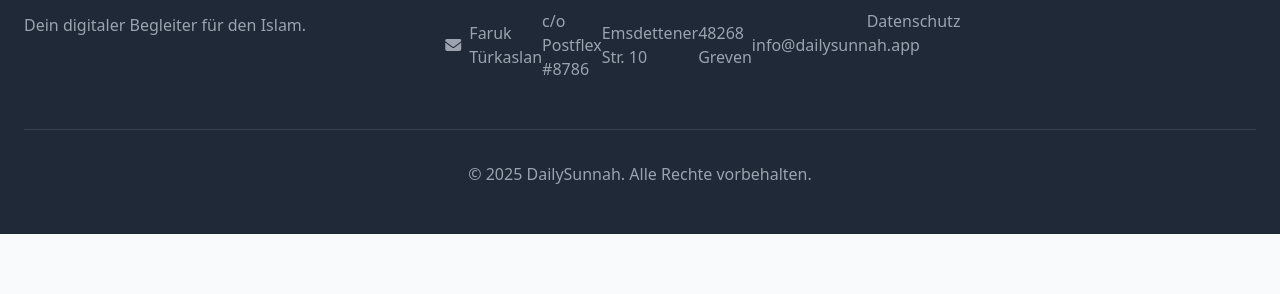
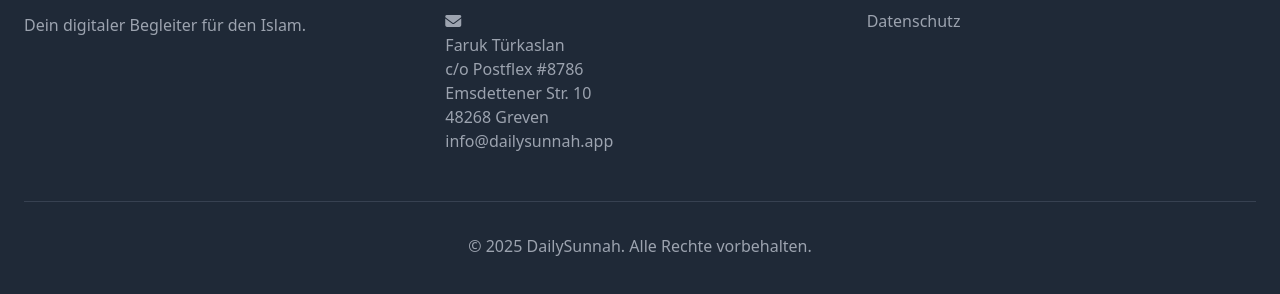
Before and after one commit to fxruk/dailysunnah.app, a plain HTML site: page index.html in a window 1280 px wide. Shown: the part 2495-2789 px from the top of the page. Before the commit the page ends 2729 px from the top, so only its background shows below. Drawn offline with nearby package versions, Linux system fonts and the light colour scheme.

Commit message:
Update index.html
Test

```diff
--- a/index.html
+++ b/index.html
@@ -205,16 +205,17 @@
               <div>
     <h4 class="font-semibold mb-4">Impressum</h4>
     <ul class="space-y-2">
-                        <li class="flex items-center">
+        <li>
             <i class="fas fa-envelope mr-2 text-gray-400"></i>
-                             <a class="text-gray-400 hover:text-white">Faruk Türkaslan</a>
-                             <a class="text-gray-400 hover:text-white">c/o Postflex #8786</a>
-                            <a class="text-gray-400 hover:text-white">Emsdettener Str. 10</a>
-                             <a class="text-gray-400 hover:text-white">48268 Greven</a>
-                            <a href="mailto:info@dailysunnah.app" class="text-gray-400 hover:text-white">info@dailysunnah.app</a>
+            <a class="block text-gray-400 hover:text-white">Faruk Türkaslan</a>
+            <a class="block text-gray-400 hover:text-white">c/o Postflex #8786</a>
+            <a class="block text-gray-400 hover:text-white">Emsdettener Str. 10</a>
+            <a class="block text-gray-400 hover:text-white">48268 Greven</a>
+            <a href="mailto:info@dailysunnah.app" class="block text-gray-400 hover:text-white">info@dailysunnah.app</a>
         </li>
     </ul>
 </div>
+
                 <div>
                     <h4 class="font-semibold mb-4">Rechtliches</h4>
                     <ul class="space-y-2">
```
Lines whose indentation alone changed are shown as unchanged.
